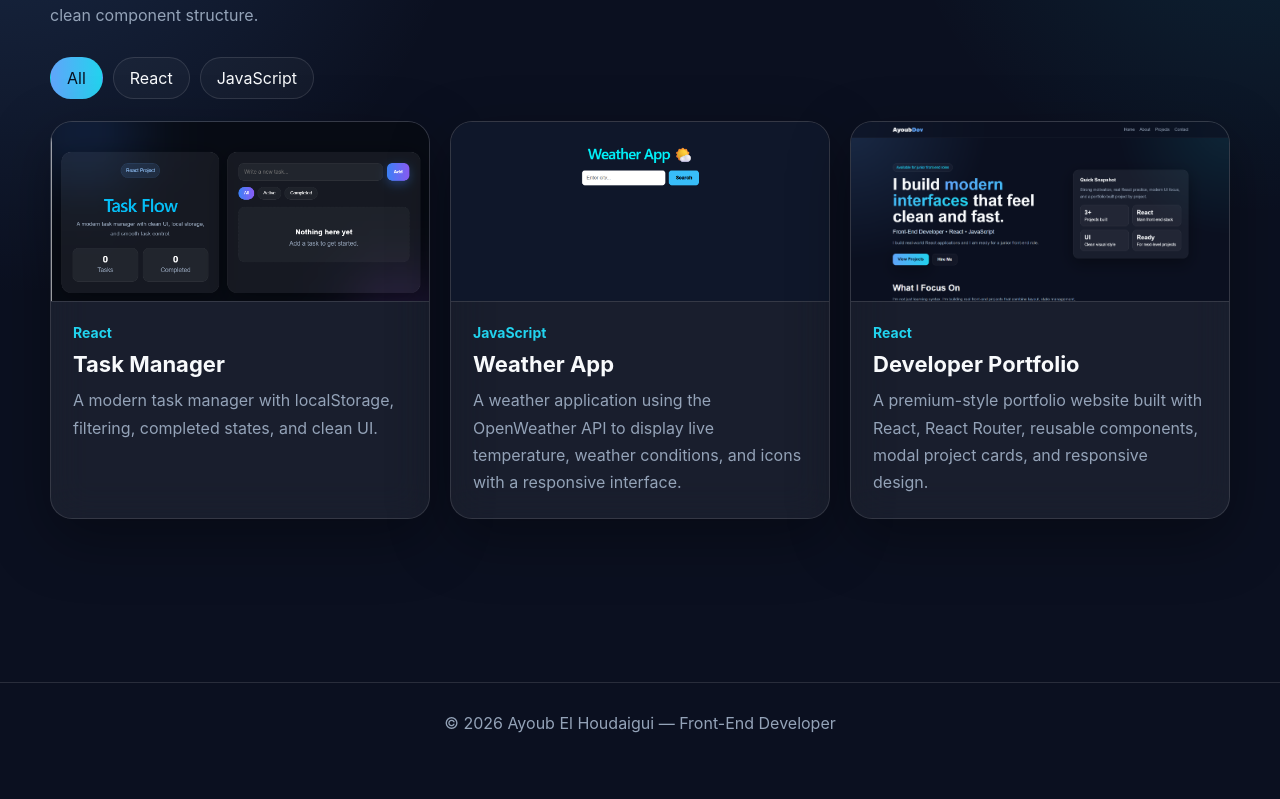
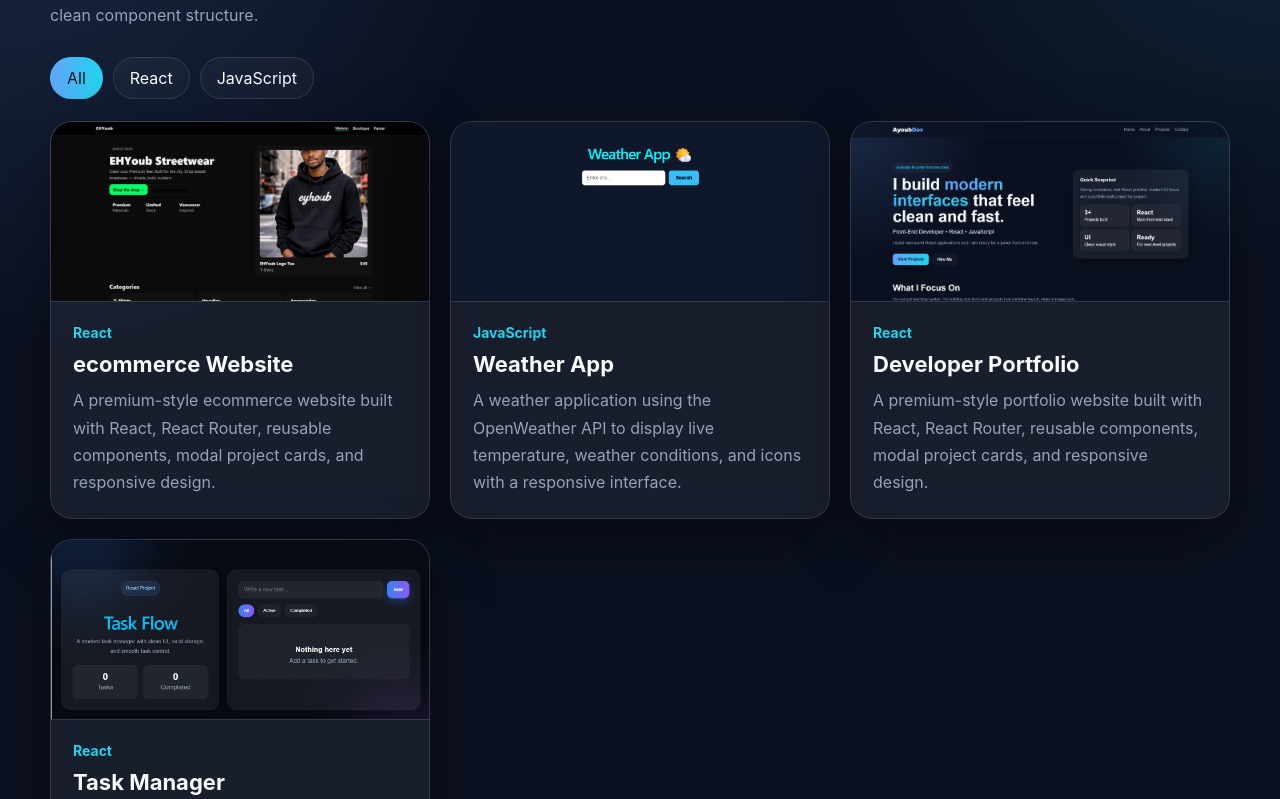
Before and after one commit to elhoudaiguiayoub/portfolioayoub, a React app in the folder portfolio/: page /projects in a window 1280 px wide. Shown: the part 181-980 px from the top of the page. Before the commit the page ends 944 px from the top, so only its background shows below. Built offline with nearby package versions, Linux system fonts and the light colour scheme; the HTML template or start-up script is replaced by a standard one.

Commit message:
Update portfolio

```diff
--- a/portfolio/src/data/projects.js
+++ b/portfolio/src/data/projects.js
@@ -1,13 +1,13 @@
 export const projects = [
   {
     id: 1,
-    title: "Task Manager",
+    title: "ecommerce Website",
     category: "React",
     description:
-      "A modern task manager with localStorage, filtering, completed states, and clean UI.",
-    image: "/images/todo.png",
-    github: "https://github.com/elhoudaiguiayoub/todoapp",
-    demo: "https://todoapp-ruby-chi.vercel.app/",
+      "A premium-style ecommerce website built with React, React Router, reusable components, modal project cards, and responsive design.",
+    image: "/images/ecommerce.png",
+    github: "https://github.com/elhoudaiguiayoub/ehyoustreetwear",
+    demo: "https://ehyoureetwear.vercel.app/",
   },
 
   {
@@ -31,4 +31,15 @@ export const projects = [
     github: "https://github.com/elhoudaiguiayoub/portfolioayoub",
     demo: "https://portfolioayoub-keis-ebon.vercel.app/",
   },
+
+  {
+    id: 4,
+    title: "Task Manager",
+    category: "React",
+    description:
+      "A modern task manager with localStorage, filtering, completed states, and clean UI.",
+    image: "/images/todo.png",
+    github: "https://github.com/elhoudaiguiayoub/todoapp",
+    demo: "https://todoapp-ruby-chi.vercel.app/",
+  }
 ];
```
